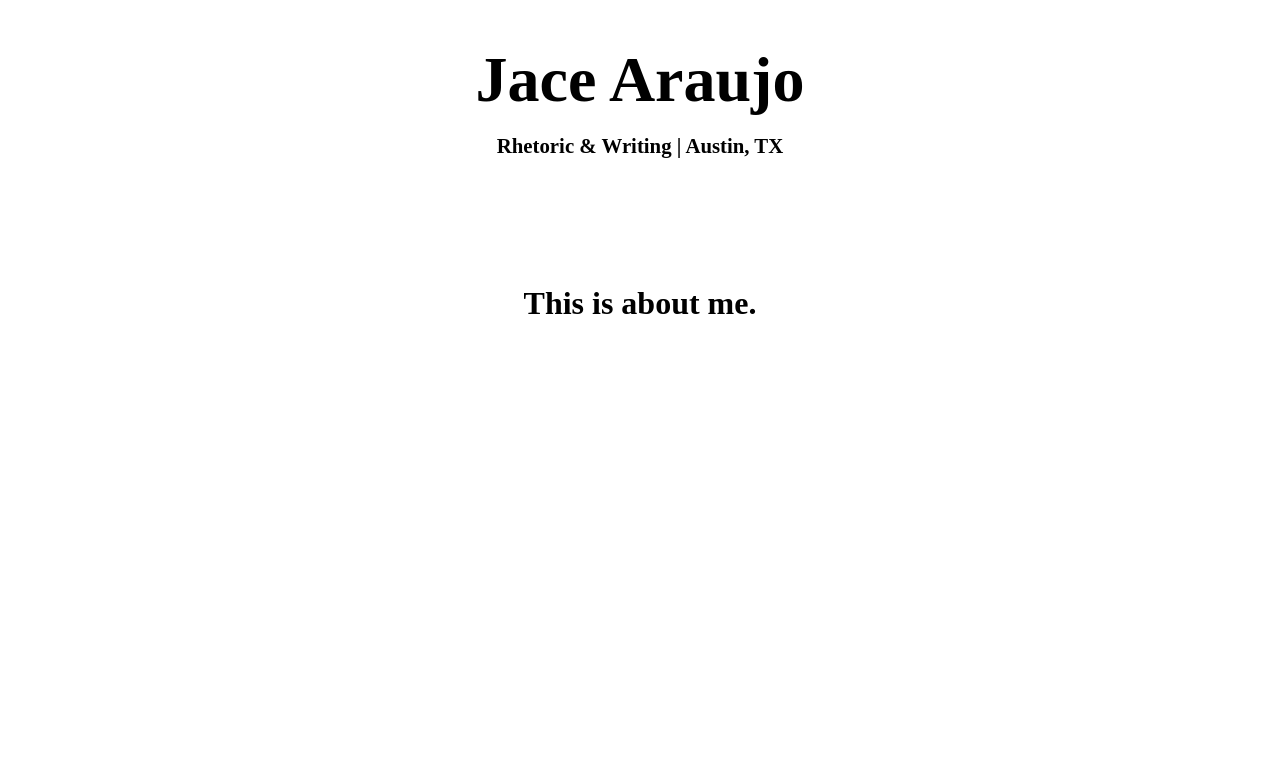
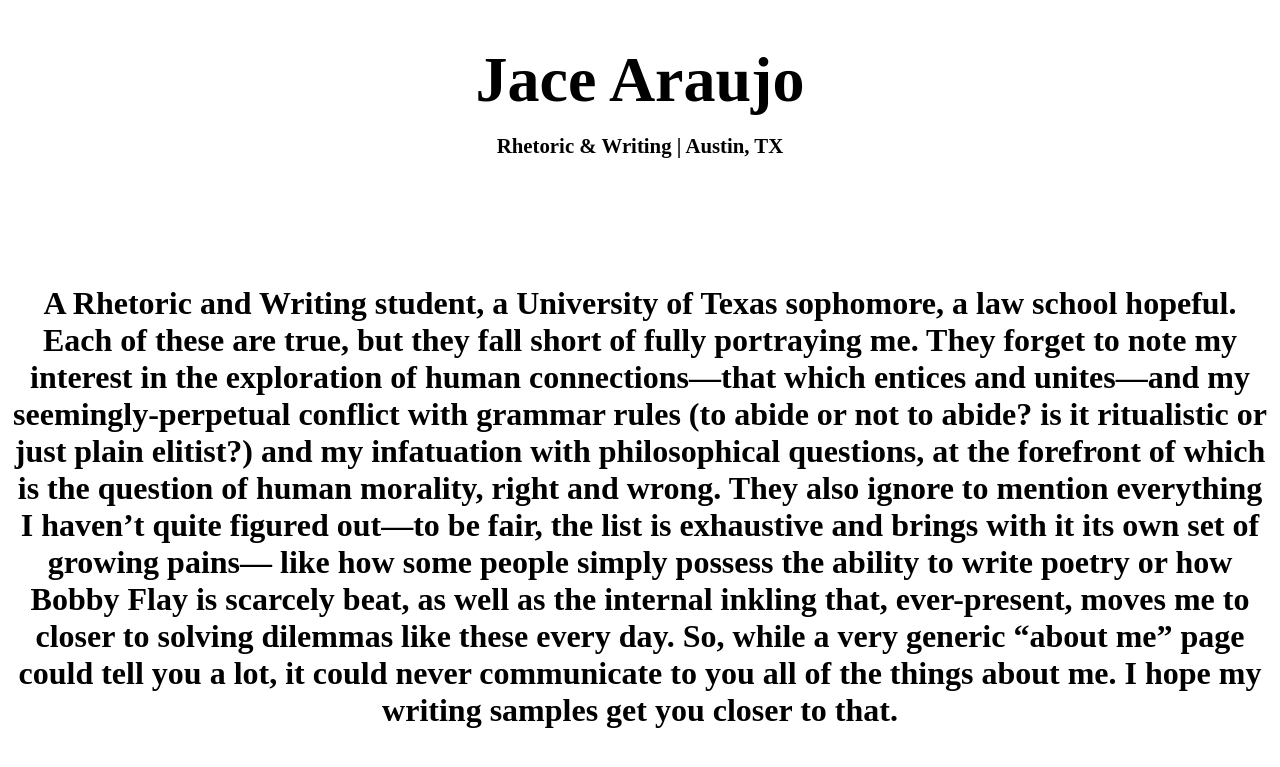
Before and after one commit to jaceluna/Portfolio, a Jekyll site: the page built from about.html, in a window 1280 px wide. Shown: the top 767 px of the page. Built offline with Jekyll 4.4.1, drawn with Linux system fonts in a browser that asks for light colours.

Commit message:
added about description

```diff
--- a/about.html
+++ b/about.html
@@ -3,5 +3,6 @@ layout: default
 title: Jace Araujo
 ---
 <div class="blurb">
-  <h1>This is about me.</h1>
+  <h1>A Rhetoric and Writing student, a University of Texas sophomore, a law school hopeful. Each of these are true, but they fall short of fully portraying me. They forget to note my interest in the exploration of human connections—that which entices and unites—and my seemingly-perpetual conflict with grammar rules (to abide or not to abide? is it ritualistic or just plain elitist?) and my infatuation with philosophical questions, at the forefront of which is the question of human morality, right and wrong. They also ignore to mention everything I haven’t quite figured out—to be fair, the list is exhaustive and brings with it its own set of growing pains— like how some people simply possess the ability to write poetry or how Bobby Flay is scarcely beat, as well as the internal inkling that, ever-present, moves me to closer to solving dilemmas like these every day.
+So, while a very generic “about me” page could tell you a lot, it could never communicate to you all of the things about me. I hope my writing samples get you closer to that.</h1>
 </div><!-- /.blurb -->
```
